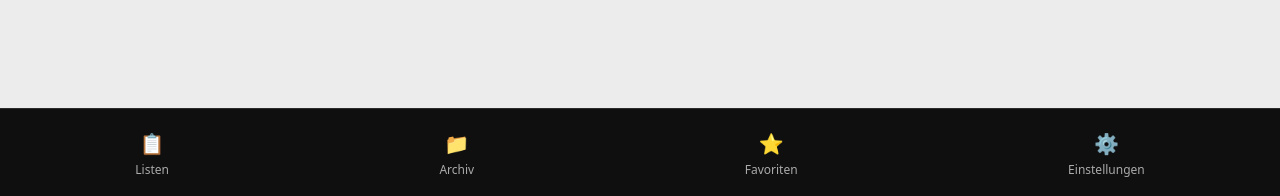
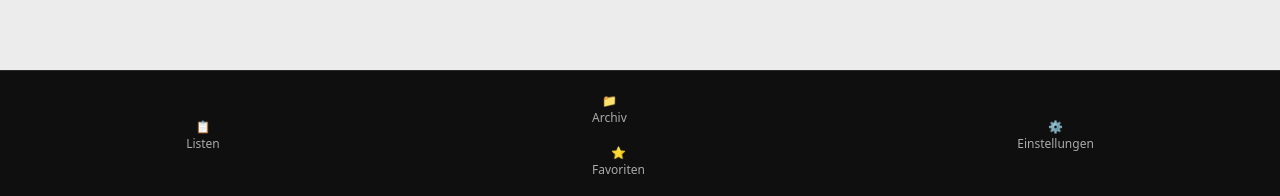
Before and after one commit to Pierro-e/HTWD-SE-shareshop_4B, a Vue app in the folder src/frontend/shareshop_4b/: page /listen in a window 1280 px wide. Shown: the part 601-797 px from the top of the page. Built offline with nearby package versions, Linux system fonts and the light colour scheme; no server answers.

Commit message:
Änderung an Bottombar: keine Slots mehr sondern "harter code" aber somit weniger Code in einzelnen Komponenten, Aufruf angepasst

```diff
--- a/src/frontend/shareshop_4b/src/components/BottomBar.vue
+++ b/src/frontend/shareshop_4b/src/components/BottomBar.vue
@@ -1,13 +1,26 @@
 <template>
-  <div class="bottom-bar">
-    <!-- Left Item -->
-    <slot name="left"></slot>
+    <div class="bottom-bar">
+    <div class="left">
+      <button class="bottom-btn" @click="$router.push('/listen')">
+        📋 <span>Listen</span>
+      </button>
+    </div>
 
-    <!-- Middle Items -->
-    <slot name="middle"></slot>
+    <div class="middle">
+      <button class="bottom-btn" @click="$router.push('/archiv')">
+        📁 <span>Archiv</span>
+      </button>
 
-    <!-- Right Item -->
-    <slot name="right"></slot>
+      <button class="bottom-btn" @click="$router.push('/fav')">
+        ⭐ <span>Favoriten</span>
+      </button>
+    </div>
+
+    <div class="right">
+      <button class="bottom-btn" @click="$router.push('/settings')">
+        ⚙️ <span>Einstellungen</span>
+      </button>
+    </div>
   </div>
 </template>
 
--- a/src/frontend/shareshop_4b/src/components/Einkauf.vue
+++ b/src/frontend/shareshop_4b/src/components/Einkauf.vue
@@ -37,6 +37,7 @@
     </div>
 
   </div>
+  <BottomBar />
 </template>
 
 <script>
@@ -44,13 +45,13 @@ import axios from "axios";
 import { inject } from "vue";
 import AppHeader from "./AppHeader.vue";
 import ProductCard from "./ProductCard.vue";
-
+import BottomBar from "./BottomBar.vue";
 
 export default {
   name: "Einkauf",
   inject: ["user", "getUser"],
   props: ["list_id"],
-  components: { AppHeader , ProductCard},
+  components: { AppHeader , ProductCard, BottomBar},
 
   data() {
     return {
--- a/src/frontend/shareshop_4b/src/components/Favorites.vue
+++ b/src/frontend/shareshop_4b/src/components/Favorites.vue
@@ -26,6 +26,8 @@
       <AddFav @load_fav="get_favs" />
     </PopUp>
   </div>
+  <BottomBar />
+
 </template>
 
 <script>
@@ -34,6 +36,7 @@ import FavGrid from "./FavGrid.vue";
 import AddFav from "./AddFav.vue";
 import PopUp from "./PopUp.vue";
 import { inject } from "vue";
+import BottomBar from "./BottomBar.vue";
 
 export default {
   name: "Liste",
@@ -41,6 +44,7 @@ export default {
     PopUp,
     AddFav,
     FavGrid,
+    BottomBar,
   },
   data() {
     const user = inject("user");
--- a/src/frontend/shareshop_4b/src/components/List.vue
+++ b/src/frontend/shareshop_4b/src/components/List.vue
@@ -159,33 +159,8 @@
       />
     </div>
   </div>
-  <BottomBar>
-    <template #left>
-      <button class="bottom-btn" @click="$router.push('/listen')">
-        <span class="icon">📋</span>
-        Listen
-      </button>
-    </template>
+  <BottomBar />
 
-    <template #middle>
-      <button class="bottom-btn" @click="$router.push('/archiv')">
-        <span class="icon">📁</span>
-        Archiv
-      </button>
-
-      <button class="bottom-btn" @click="$router.push('/favoriten')">
-        <span class="icon">⭐</span>
-        Favoriten
-      </button>
-    </template>
-
-    <template #right>
-      <button class="bottom-btn" @click="$router.push('/settings')">
-        <span class="icon">⚙️</span>
-        Einstellungen
-      </button>
-    </template>
-  </BottomBar>
 </template>
 
 <script>
--- a/src/frontend/shareshop_4b/src/components/ListOverview.vue
+++ b/src/frontend/shareshop_4b/src/components/ListOverview.vue
@@ -19,33 +19,7 @@
       Zu den Profileinstellungen
     </button>
   </footer>-->
-  <BottomBar>
-    <template #left>
-      <button class="bottom-btn" @click="$router.push('/listen')">
-        <span class="icon">📋</span>
-        Listen
-      </button>
-    </template>
-
-    <template #middle>
-      <button class="bottom-btn" @click="$router.push('/archiv')">
-        <span class="icon">📁</span>
-        Archiv
-      </button>
-
-      <button class="bottom-btn" @click="$router.push('/favoriten')">
-        <span class="icon">⭐</span>
-        Favoriten
-      </button>
-    </template>
-
-    <template #right>
-      <button class="bottom-btn" @click="$router.push('/settings')">
-        <span class="icon">⚙️</span>
-        Einstellungen
-      </button>
-    </template>
-  </BottomBar>
+  <BottomBar />
 </template>
 
 <script>
--- a/src/frontend/shareshop_4b/src/components/ProductDetail.vue
+++ b/src/frontend/shareshop_4b/src/components/ProductDetail.vue
@@ -35,33 +35,7 @@
     <div v-if="errorMessage" class="error">{{ errorMessage }}</div>
   </div>
 
-  <BottomBar>
-    <template #left>
-      <button class="bottom-btn" @click="$router.push('/listen')">
-        <span class="icon">📋</span>
-        Listen
-      </button>
-    </template>
-
-    <template #middle>
-      <button class="bottom-btn" @click="$router.push('/archiv')">
-        <span class="icon">📁</span>
-        Archiv
-      </button>
-
-      <button class="bottom-btn" @click="$router.push('/favoriten')">
-        <span class="icon">⭐</span>
-        Favoriten
-      </button>
-    </template>
-
-    <template #right>
-      <button class="bottom-btn" @click="$router.push('/settings')">
-        <span class="icon">⚙️</span>
-        Einstellungen
-      </button>
-    </template>
-  </BottomBar>
+  <BottomBar />
 </template>
 
 <script>
```
